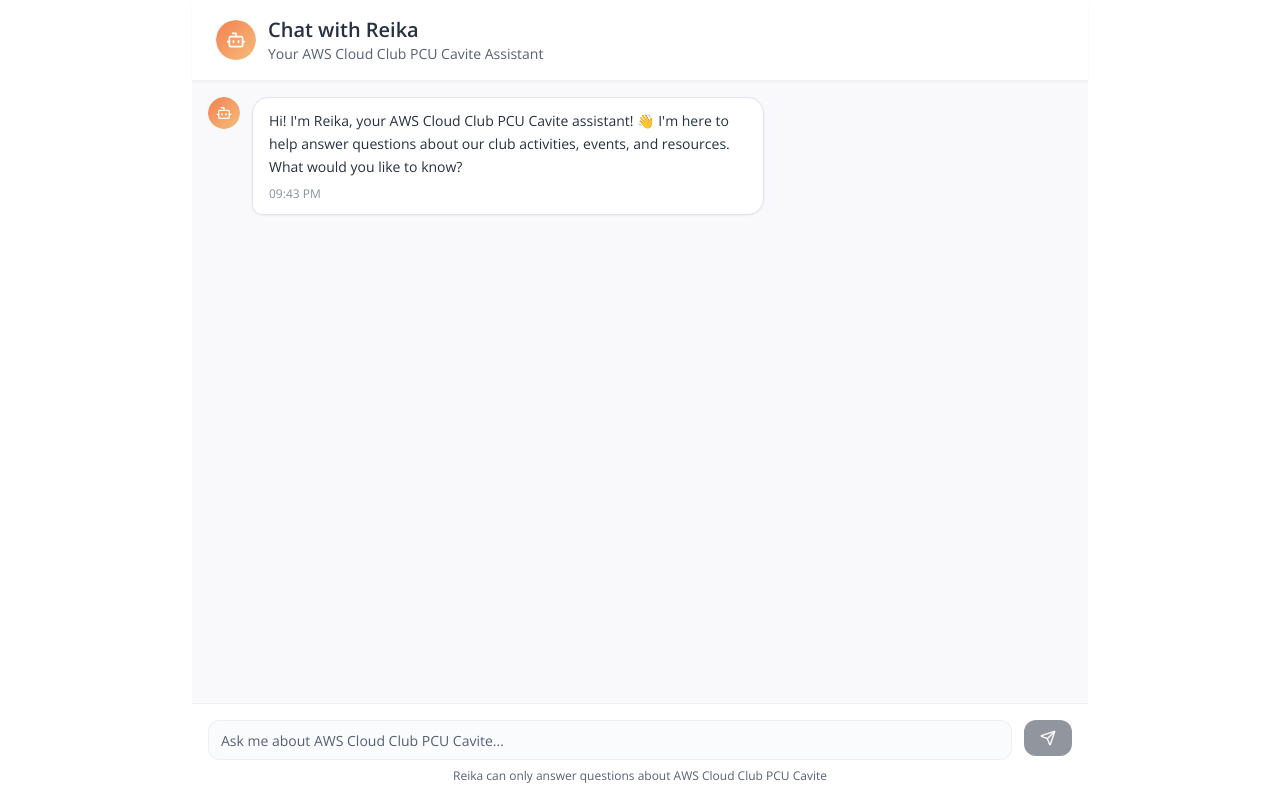
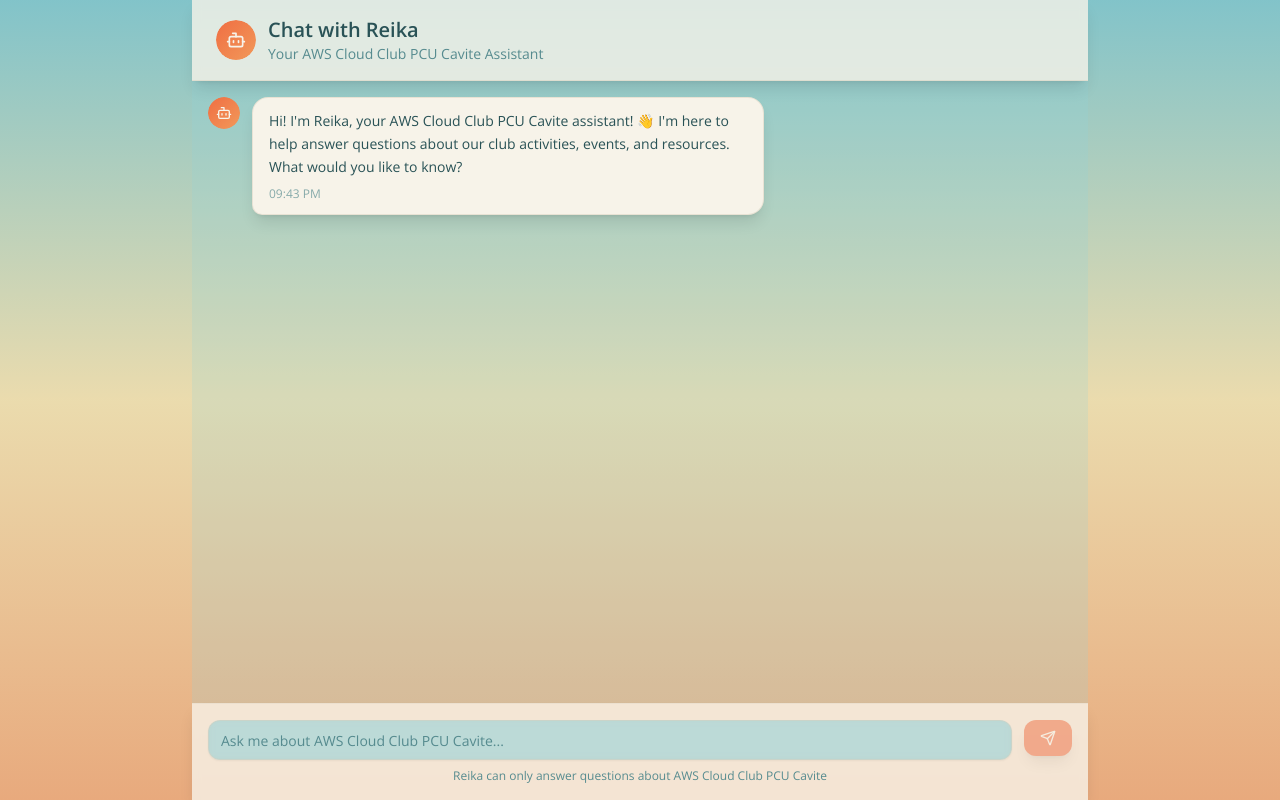
Before and after one commit to c1lc1l/reika-ask-cloud, a React (Vite) app: page / in a window 1280 px wide. Built offline with nearby package versions, Linux system fonts and the light colour scheme.

Commit message:
Update UI to new design
Update the UI to match the provided retro-inspired design with a new color palette and vibe.

```diff
--- a/src/components/ChatBot.tsx
+++ b/src/components/ChatBot.tsx
@@ -99,12 +99,12 @@ const ChatBot = () => {
   };
 
   return (
-    <div className="flex flex-col h-screen max-w-4xl mx-auto bg-chat-bg">
+    <div className="flex flex-col h-screen max-w-4xl mx-auto">
       {/* Header */}
-      <header className="bg-card border-b border-border/50 px-6 py-4 shadow-sm">
+      <header className="bg-card/80 backdrop-blur-sm border-b border-border/50 px-6 py-4 shadow-lg">
         <div className="flex items-center gap-3">
           <Avatar className="h-10 w-10">
-            <AvatarFallback className="bg-gradient-to-br from-accent to-warning text-white font-semibold">
+            <AvatarFallback className="bg-gradient-to-br from-primary to-accent text-primary-foreground font-semibold">
               <Bot className="h-5 w-5" />
             </AvatarFallback>
           </Avatar>
@@ -116,7 +116,7 @@ const ChatBot = () => {
       </header>
 
       {/* Messages Container */}
-      <div className="flex-1 overflow-y-auto p-4 space-y-4">
+      <div className="flex-1 overflow-y-auto p-4 space-y-4 bg-chat-bg/20">
         {messages.map((message) => (
           <div
             key={message.id}
@@ -126,17 +126,17 @@ const ChatBot = () => {
           >
             {message.sender === 'bot' && (
               <Avatar className="h-8 w-8 flex-shrink-0">
-                <AvatarFallback className="bg-gradient-to-br from-accent to-warning text-white text-sm">
+                <AvatarFallback className="bg-gradient-to-br from-primary to-accent text-primary-foreground text-sm">
                   <Bot className="h-4 w-4" />
                 </AvatarFallback>
               </Avatar>
             )}
 
             <div
-              className={`message-bubble max-w-xs sm:max-w-sm md:max-w-md lg:max-w-lg px-4 py-3 rounded-2xl ${
+              className={`message-bubble max-w-xs sm:max-w-sm md:max-w-md lg:max-w-lg px-4 py-3 rounded-2xl shadow-lg border backdrop-blur-sm ${
                 message.sender === 'user'
-                  ? 'user-bubble rounded-br-md'
-                  : 'bot-bubble rounded-bl-md'
+                  ? 'user-bubble rounded-br-md border-primary/20'
+                  : 'bot-bubble rounded-bl-md border-border/50'
               }`}
             >
               <p className="text-sm leading-relaxed whitespace-pre-wrap">{message.text}</p>
@@ -160,11 +160,11 @@ const ChatBot = () => {
         {isLoading && (
           <div className="flex gap-3 justify-start message-enter">
             <Avatar className="h-8 w-8 flex-shrink-0">
-              <AvatarFallback className="bg-gradient-to-br from-accent to-warning text-white text-sm">
+              <AvatarFallback className="bg-gradient-to-br from-primary to-accent text-primary-foreground text-sm">
                 <Bot className="h-4 w-4" />
               </AvatarFallback>
             </Avatar>
-            <div className="bot-bubble max-w-xs px-4 py-3 rounded-2xl rounded-bl-md">
+            <div className="bot-bubble max-w-xs px-4 py-3 rounded-2xl rounded-bl-md shadow-lg border border-border/50 backdrop-blur-sm">
               <div className="flex items-center gap-2">
                 <div className="flex gap-1">
                   <div className="w-2 h-2 bg-muted-foreground rounded-full animate-bounce" style={{ animationDelay: '0ms' }}></div>
@@ -181,7 +181,7 @@ const ChatBot = () => {
       </div>
 
       {/* Input Area */}
-      <div className="border-t border-border/50 bg-card p-4">
+      <div className="border-t border-border/30 bg-card/80 backdrop-blur-sm p-4 shadow-lg">
         <div className="flex gap-3 max-w-4xl mx-auto">
           <Input
             ref={inputRef}
@@ -189,13 +189,13 @@ const ChatBot = () => {
             onChange={(e) => setInputValue(e.target.value)}
             onKeyPress={handleKeyPress}
             placeholder="Ask me about AWS Cloud Club PCU Cavite..."
-            className="flex-1 chat-input rounded-xl border-border/50 bg-background/50 backdrop-blur-sm"
+            className="flex-1 chat-input rounded-xl border-border/50 bg-background/50 backdrop-blur-sm shadow-sm"
             disabled={isLoading}
           />
           <Button
             onClick={handleSendMessage}
             disabled={!inputValue.trim() || isLoading}
-            className="send-button px-4 py-2 rounded-xl text-white border-0"
+            className="send-button px-4 py-2 rounded-xl text-primary-foreground border-0 shadow-lg"
             size="sm"
           >
             <Send className="h-4 w-4" />
--- a/src/index.css
+++ b/src/index.css
@@ -8,62 +8,63 @@ All colors MUST be HSL.
 
 @layer base {
   :root {
-    /* Brand Colors from Palette */
-    --brand-navy: 217 25% 20%;        /* #232f3e */
-    --brand-coral: 17 89% 64%;        /* #f37952 */
-    --brand-light-green: 70 69% 85%;  /* #ecf7bb */
-    --brand-orange: 33 85% 72%;       /* #f9b66b */
-    --brand-teal: 193 29% 42%;        /* #4f888e */
-    --brand-teal-light: 180 23% 53%;  /* #629999 */
-    --brand-purple: 246 14% 17%;      /* #2a2836 */
-    --brand-gray: 221 16% 19%;        /* #282d3a */
+    /* Cloud-themed Brand Colors */
+    --sky-teal: 188 45% 52%;           /* Main sky color */
+    --sky-teal-light: 185 40% 65%;     /* Lighter sky */
+    --cloud-cream: 45 45% 88%;         /* Cloud cream */
+    --cloud-cream-dark: 40 35% 82%;    /* Darker cloud */
+    --sunset-coral: 15 85% 60%;        /* Coral text */
+    --sunset-orange: 25 85% 65%;       /* Orange accents */
+    --sunset-yellow: 45 90% 75%;       /* Yellow highlights */
+    --deep-teal: 185 35% 35%;          /* Dark teal */
 
     /* Design System */
-    --background: 220 25% 97%;
-    --foreground: 217 25% 20%;
+    --background: 185 40% 65%;         /* Sky background */
+    --foreground: 185 35% 25%;         /* Dark teal text */
 
-    --card: 0 0% 100%;
-    --card-foreground: 217 25% 20%;
+    --card: 45 45% 94%;                /* Light cream */
+    --card-foreground: 185 35% 25%;
 
-    --popover: 0 0% 100%;
-    --popover-foreground: 217 25% 20%;
+    --popover: 45 45% 94%;
+    --popover-foreground: 185 35% 25%;
 
-    --primary: 217 25% 20%;            /* Navy */
-    --primary-foreground: 0 0% 98%;
+    --primary: 15 85% 60%;             /* Coral */
+    --primary-foreground: 45 45% 94%;
 
-    --secondary: 180 23% 53%;          /* Teal Light */
-    --secondary-foreground: 0 0% 98%;
+    --secondary: 188 45% 52%;          /* Sky teal */
+    --secondary-foreground: 45 45% 94%;
 
-    --muted: 220 25% 95%;
-    --muted-foreground: 221 16% 40%;
+    --muted: 45 30% 85%;               /* Muted cream */
+    --muted-foreground: 185 25% 45%;
 
-    --accent: 17 89% 64%;              /* Coral */
-    --accent-foreground: 0 0% 98%;
+    --accent: 25 85% 65%;              /* Orange */
+    --accent-foreground: 45 45% 94%;
 
-    --success: 70 69% 75%;             /* Light Green */
-    --success-foreground: 217 25% 20%;
+    --success: 45 90% 75%;             /* Yellow */
+    --success-foreground: 185 35% 25%;
 
-    --warning: 33 85% 72%;             /* Orange */
-    --warning-foreground: 217 25% 20%;
+    --warning: 25 85% 65%;             /* Orange */
+    --warning-foreground: 185 35% 25%;
 
-    --destructive: 0 84.2% 60.2%;
-    --destructive-foreground: 210 40% 98%;
+    --destructive: 0 75% 55%;
+    --destructive-foreground: 45 45% 94%;
 
-    --border: 220 25% 90%;
-    --input: 220 25% 95%;
-    --ring: 217 25% 20%;
+    --border: 45 25% 80%;
+    --input: 45 35% 90%;
+    --ring: 15 85% 60%;
 
     /* Chat specific colors */
-    --chat-bg: 220 25% 98%;
-    --user-bubble: 17 89% 64%;         /* Coral */
-    --user-bubble-foreground: 0 0% 98%;
-    --bot-bubble: 0 0% 100%;
-    --bot-bubble-foreground: 217 25% 20%;
+    --chat-bg: 185 50% 70%;            /* Sky chat background */
+    --user-bubble: 15 85% 60%;         /* Coral user bubble */
+    --user-bubble-foreground: 45 45% 94%;
+    --bot-bubble: 45 45% 94%;          /* Cream bot bubble */
+    --bot-bubble-foreground: 185 35% 25%;
 
-    /* Gradients */
-    --gradient-primary: linear-gradient(135deg, hsl(217 25% 20%), hsl(221 16% 19%));
-    --gradient-background: linear-gradient(180deg, hsl(220 25% 98%), hsl(220 25% 96%));
-    --gradient-accent: linear-gradient(135deg, hsl(17 89% 64%), hsl(33 85% 72%));
+    /* Cloud-themed gradients */
+    --gradient-primary: linear-gradient(135deg, hsl(15 85% 60%), hsl(25 85% 65%));
+    --gradient-background: linear-gradient(180deg, hsl(185 40% 65%) 0%, hsl(45 60% 80%) 50%, hsl(25 70% 70%) 100%);
+    --gradient-accent: linear-gradient(135deg, hsl(15 85% 60%), hsl(45 90% 75%));
+    --gradient-sky: linear-gradient(180deg, hsl(188 45% 52%) 0%, hsl(185 40% 65%) 100%);
 
     --radius: 0.75rem;
 
@@ -85,49 +86,50 @@ All colors MUST be HSL.
   }
 
   .dark {
-    --background: 221 16% 19%;
-    --foreground: 0 0% 98%;
+    --background: 185 25% 25%;         /* Dark teal background */
+    --foreground: 45 45% 94%;          /* Light cream text */
 
-    --card: 217 25% 20%;
-    --card-foreground: 0 0% 98%;
+    --card: 185 30% 20%;               /* Dark teal card */
+    --card-foreground: 45 45% 94%;
 
-    --popover: 217 25% 20%;
-    --popover-foreground: 0 0% 98%;
+    --popover: 185 30% 20%;
+    --popover-foreground: 45 45% 94%;
 
-    --primary: 0 0% 98%;
-    --primary-foreground: 217 25% 20%;
+    --primary: 15 85% 60%;             /* Coral stays vibrant */
+    --primary-foreground: 45 45% 94%;
 
-    --secondary: 193 29% 42%;
-    --secondary-foreground: 0 0% 98%;
+    --secondary: 188 35% 40%;          /* Darker sky teal */
+    --secondary-foreground: 45 45% 94%;
 
-    --muted: 246 14% 17%;
-    --muted-foreground: 220 25% 70%;
+    --muted: 185 20% 30%;              /* Dark muted */
+    --muted-foreground: 45 35% 75%;
 
-    --accent: 17 89% 64%;
-    --accent-foreground: 0 0% 98%;
+    --accent: 25 80% 60%;              /* Slightly darker orange */
+    --accent-foreground: 45 45% 94%;
 
-    --success: 70 69% 60%;
-    --success-foreground: 0 0% 98%;
+    --success: 45 80% 65%;             /* Darker yellow */
+    --success-foreground: 185 25% 25%;
 
-    --warning: 33 85% 65%;
-    --warning-foreground: 217 25% 20%;
+    --warning: 25 80% 60%;
+    --warning-foreground: 45 45% 94%;
 
-    --destructive: 0 62.8% 30.6%;
-    --destructive-foreground: 210 40% 98%;
+    --destructive: 0 70% 50%;
+    --destructive-foreground: 45 45% 94%;
 
-    --border: 246 14% 25%;
-    --input: 246 14% 25%;
-    --ring: 17 89% 64%;
+    --border: 185 20% 35%;
+    --input: 185 25% 30%;
+    --ring: 15 85% 60%;
 
-    --chat-bg: 221 16% 16%;
-    --user-bubble: 17 89% 64%;
-    --user-bubble-foreground: 0 0% 98%;
-    --bot-bubble: 217 25% 20%;
-    --bot-bubble-foreground: 0 0% 98%;
+    --chat-bg: 185 25% 22%;            /* Dark sky background */
+    --user-bubble: 15 85% 60%;         /* Coral user bubble */
+    --user-bubble-foreground: 45 45% 94%;
+    --bot-bubble: 185 30% 20%;         /* Dark teal bot bubble */
+    --bot-bubble-foreground: 45 45% 94%;
 
-    --gradient-primary: linear-gradient(135deg, hsl(217 25% 20%), hsl(246 14% 17%));
-    --gradient-background: linear-gradient(180deg, hsl(221 16% 19%), hsl(246 14% 17%));
-    --gradient-accent: linear-gradient(135deg, hsl(17 89% 64%), hsl(33 85% 72%));
+    --gradient-primary: linear-gradient(135deg, hsl(15 85% 60%), hsl(25 80% 60%));
+    --gradient-background: linear-gradient(180deg, hsl(185 25% 25%) 0%, hsl(185 30% 20%) 50%, hsl(185 35% 15%) 100%);
+    --gradient-accent: linear-gradient(135deg, hsl(15 85% 60%), hsl(45 80% 65%));
+    --gradient-sky: linear-gradient(180deg, hsl(185 35% 30%) 0%, hsl(185 25% 25%) 100%);
 
     --sidebar-background: 240 5.9% 10%;
     --sidebar-foreground: 240 4.8% 95.9%;
@@ -146,8 +148,8 @@ All colors MUST be HSL.
   }
 
   body {
-    @apply bg-background text-foreground font-sans antialiased;
-    background: hsl(var(--gradient-background));
+    @apply text-foreground font-sans antialiased;
+    background: var(--gradient-background);
     min-height: 100vh;
   }
 
```
